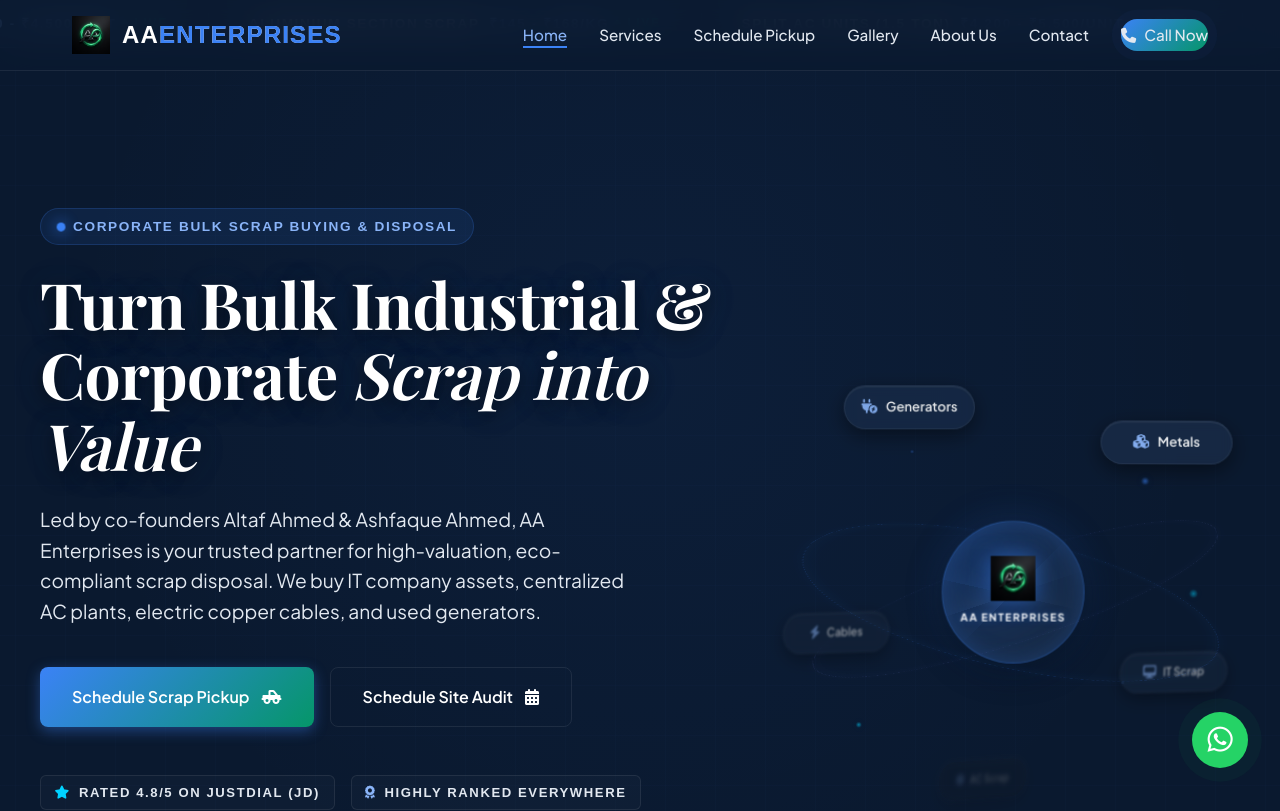
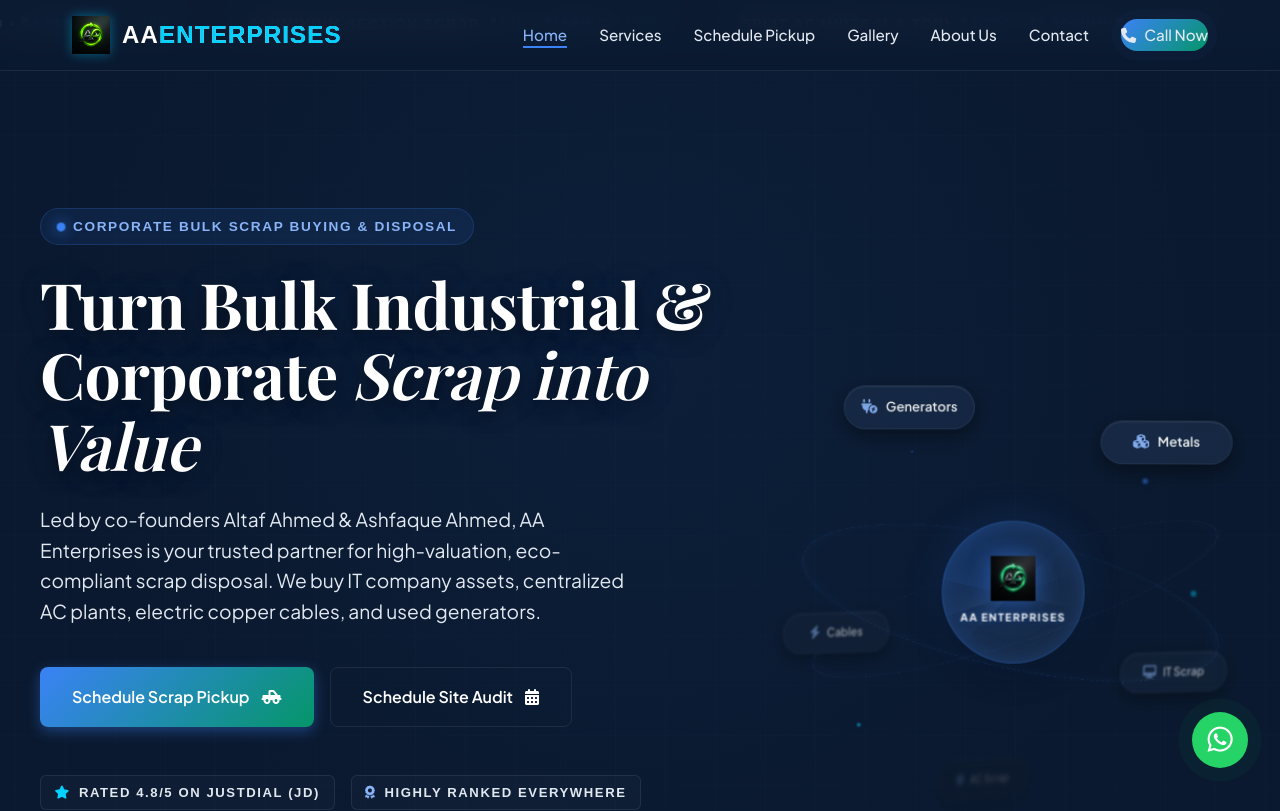
Before and after one commit to javeriyaaa/aaenterprises, a Next.js app: page / in a window 1280 px wide. Shown: the top 811 px of the page. Built offline with nearby package versions, Linux system fonts and the light colour scheme; a web font is replaced by a local one.

Commit message:
Design: Swapped logo icon and text accent to Bright Electric Cyan

```diff
--- a/src/app/globals.css
+++ b/src/app/globals.css
@@ -132,6 +132,16 @@
   gap: 0.5rem;
 }
 
+.logo img,
+.flow-center-logo-3d {
+  filter: hue-rotate(-55deg) saturate(1.8) brightness(1.2) drop-shadow(0 0 6px rgba(0, 210, 255, 0.4));
+  transition: var(--transition-smooth);
+}
+
+.logo:hover img {
+  filter: hue-rotate(-55deg) saturate(2) brightness(1.3) drop-shadow(0 0 12px rgba(0, 210, 255, 0.6));
+}
+
 .logo-text {
   font-family: var(--font-heading);
   font-weight: 800;
@@ -142,8 +152,8 @@
 }
 
 .logo-text span {
-  color: var(--primary);
-  -webkit-text-fill-color: var(--primary);
+  color: var(--secondary);
+  -webkit-text-fill-color: var(--secondary);
 }
 
 .nav-links {
```
